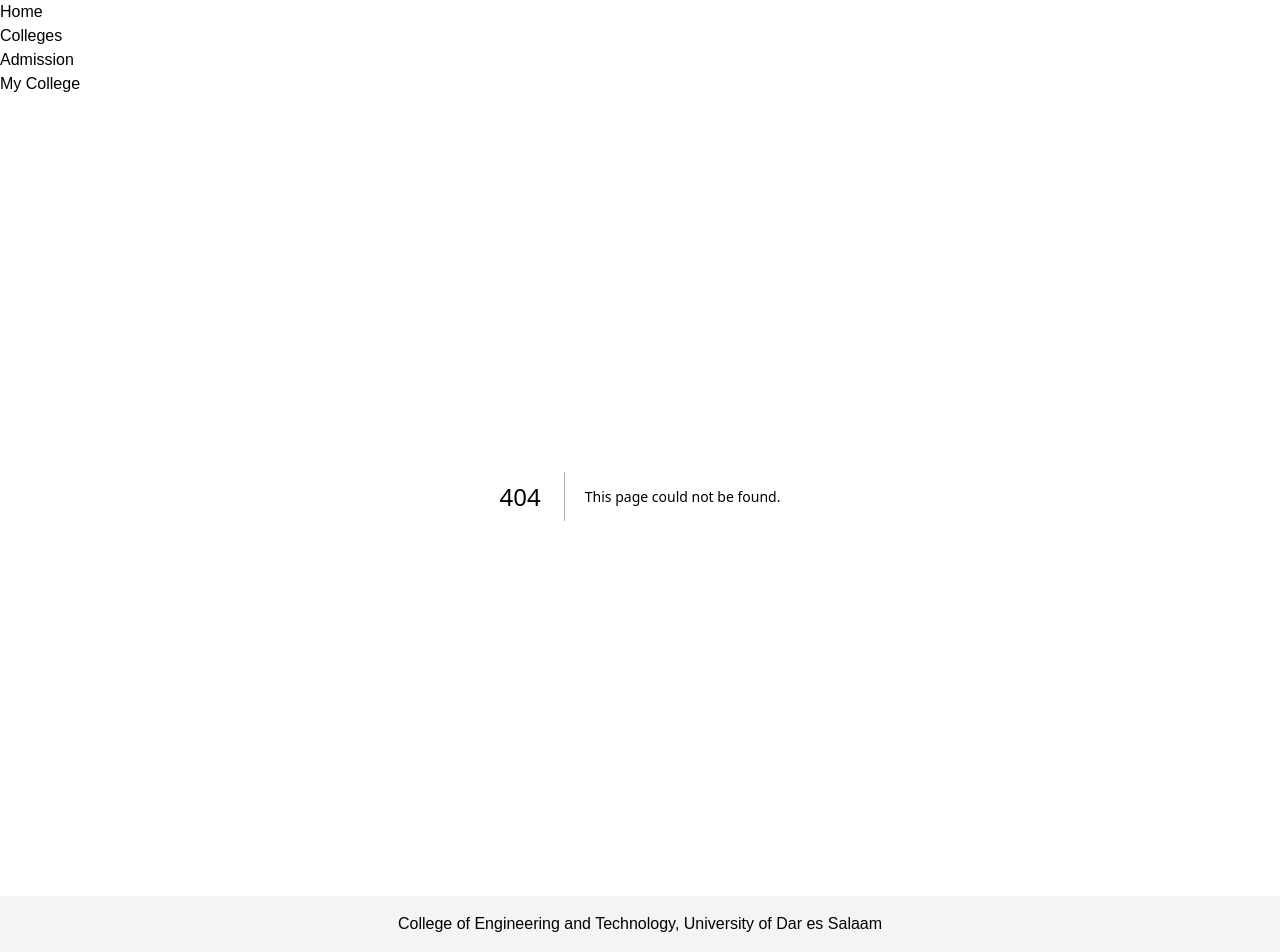
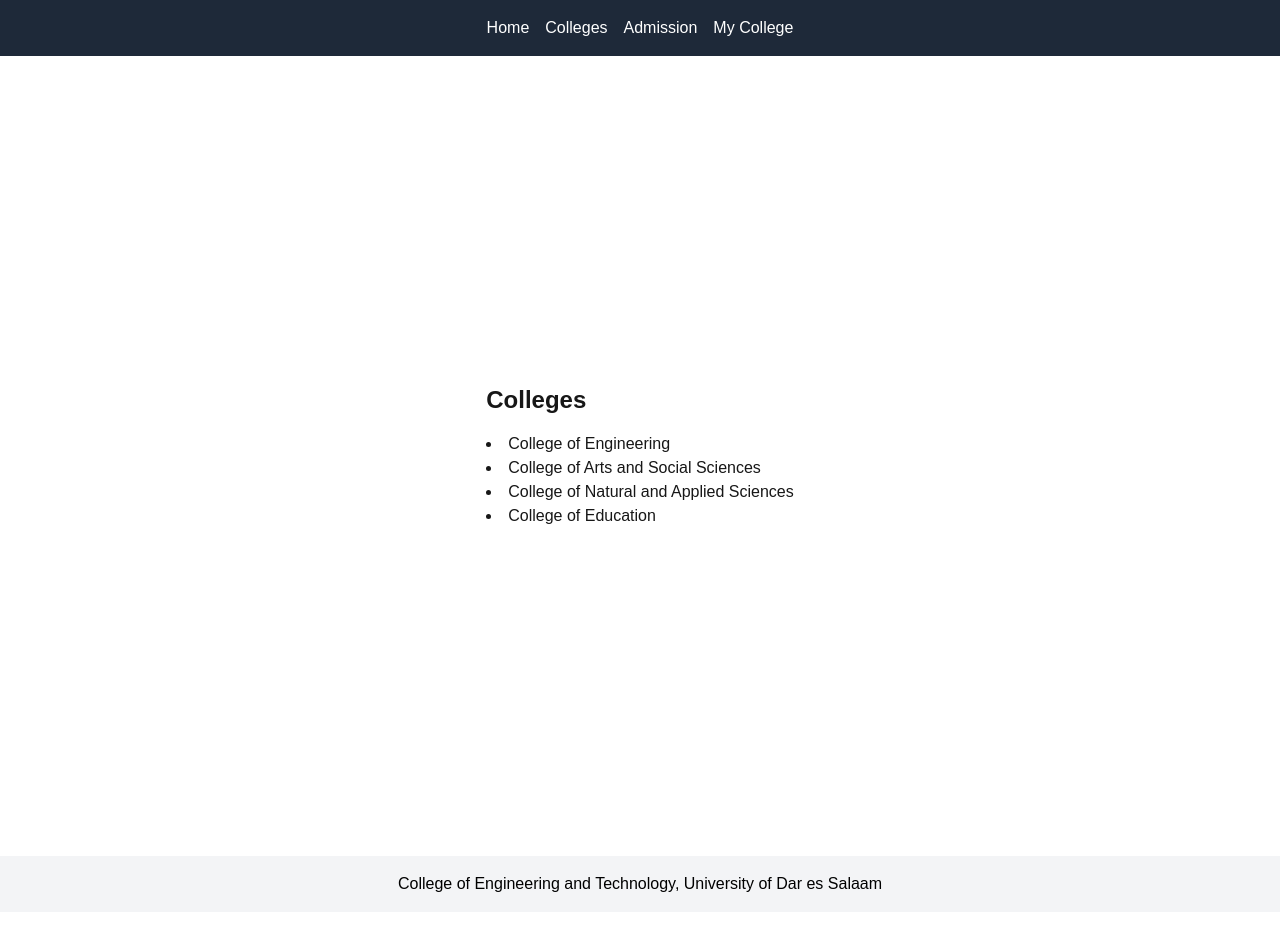
Before and after one commit to shoyonp/College-Ease-, a Next.js app: page /colleges in a window 1280 px wide. Before the commit this address had no page. After the commit the page ends 912 px from the top, so only its background shows below. Built offline with nearby package versions, Linux system fonts and the light colour scheme.

Commit message:
added basic nav and footer

```diff
--- /dev/null
+++ b/src/app/admission/page.jsx
@@ -0,0 +1,15 @@
+import React from "react";
+
+const Admission = () => {
+  return (
+    <div>
+      <h1 className="text-2xl font-bold mb-4">Admission</h1>
+      <p>
+        Welcome to the admission page. Here you can find information about the
+        admission process.
+      </p>
+    </div>
+  );
+};
+
+export default Admission;
--- /dev/null
+++ b/src/app/colleges/page.jsx
@@ -0,0 +1,17 @@
+import React from 'react';
+
+const Colleges = () => {
+    return (
+        <div>
+            <h1 className="text-2xl font-bold mb-4">Colleges</h1>
+            <ul className="list-disc list-inside">
+                <li>College of Engineering</li>
+                <li>College of Arts and Social Sciences</li>
+                <li>College of Natural and Applied Sciences</li>
+                <li>College of Education</li>
+            </ul>
+        </div>
+    );
+};
+
+export default Colleges;
--- /dev/null
+++ b/src/app/components/Footer.jsx
@@ -0,0 +1,11 @@
+import React from 'react';
+
+const Footer = () => {
+    return (
+        <div className="bg-gray-100 text-center p-4 text-black">
+            College of Engineering and Technology, University of Dar es Salaam
+        </div>
+    );
+};
+
+export default Footer;
--- /dev/null
+++ b/src/app/components/Navbar.jsx
@@ -0,0 +1,16 @@
+import React from "react";
+
+const Navbar = () => {
+  return (
+    <nav className="flex justify-center items-center bg-gray-800 text-white p-4">
+      <ul className="flex space-x-4">
+        <li>Home</li>
+        <li>Colleges</li>
+        <li>Admission</li>
+        <li>My College</li>
+      </ul>
+    </nav>
+  );
+};
+
+export default Navbar;
--- a/src/app/layout.js
+++ b/src/app/layout.js
@@ -1,5 +1,7 @@
 import { Geist, Geist_Mono } from "next/font/google";
 import "./globals.css";
+import Navbar from "./components/Navbar";
+import Footer from "./components/Footer";
 
 const geistSans = Geist({
   variable: "--font-geist-sans",
@@ -23,20 +25,13 @@ export default function RootLayout({ children }) {
         className={`${geistSans.variable} ${geistMono.variable} antialiased`}
       >
         {/* navigation bar */}
-        <nav>
-          <ul>
-            <li>Home</li>
-            <li>Colleges</li>
-            <li>Admission</li>
-            <li>My College</li>
-          </ul>
-        </nav>
+        <Navbar />
         {/* main content */}
-        <main className="h-screen">{children}</main>
+        <main className="h-screen h-max-[600px] place-content-center place-items-center">
+          {children}
+        </main>
         {/* footer */}
-        <footer className="bg-gray-100 text-center p-4 text-black">
-          College of Engineering and Technology, University of Dar es Salaam
-        </footer>
+        <Footer />
       </body>
     </html>
   );
--- /dev/null
+++ b/src/app/mycollege/page.jsx
@@ -0,0 +1,15 @@
+import React from "react";
+
+const MyCollege = () => {
+  return (
+    <div>
+      <h1 className="text-2xl font-bold mb-4">My College</h1>
+      <p>
+        Welcome to the My College page. Here you can find information about your
+        college.
+      </p>
+    </div>
+  );
+};
+
+export default MyCollege;
```
